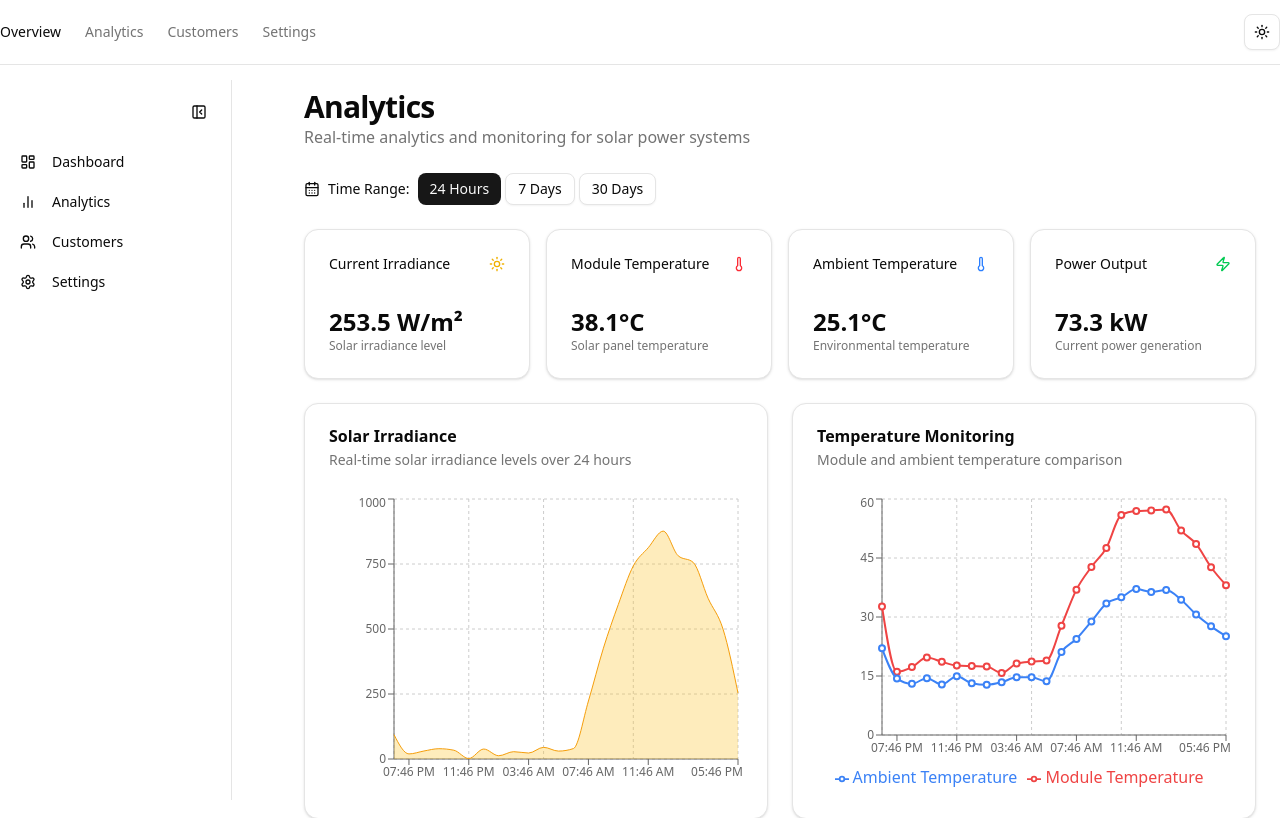
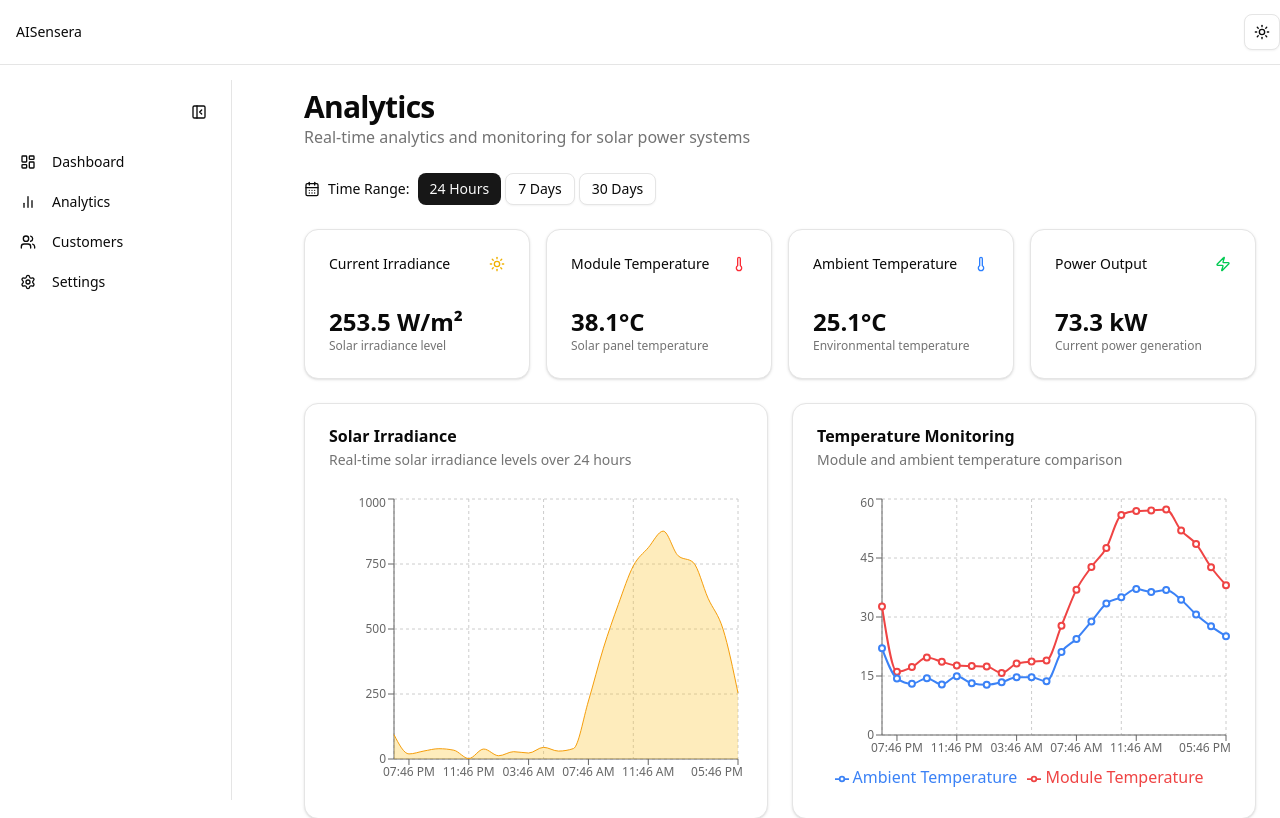
Before and after one commit to Ramahabir/solar-power-website, a Next.js app: page /analytics in a window 1280 px wide. Shown: the top 818 px of the page. Built offline with nearby package versions, Linux system fonts and the light colour scheme.

Commit message:
feat: update MainNav component to simplify navigation links and enhance styling

```diff
--- a/src/components/layout/main-nav.tsx
+++ b/src/components/layout/main-nav.tsx
@@ -12,27 +12,9 @@ export function MainNav({
     >
       <Link
         href="/"
-        className="text-sm font-medium transition-colors hover:text-primary"
+        className="text-sm font-medium transition-colors hover:text-primary ml-4"
       >
-        Overview
-      </Link>
-      <Link
-        href="/analytics"
-        className="text-sm font-medium text-muted-foreground transition-colors hover:text-primary"
-      >
-        Analytics
-      </Link>
-      <Link
-        href="/customers"
-        className="text-sm font-medium text-muted-foreground transition-colors hover:text-primary"
-      >
-        Customers
-      </Link>
-      <Link
-        href="/settings"
-        className="text-sm font-medium text-muted-foreground transition-colors hover:text-primary"
-      >
-        Settings
+        AISensera
       </Link>
     </nav>
   )
```
